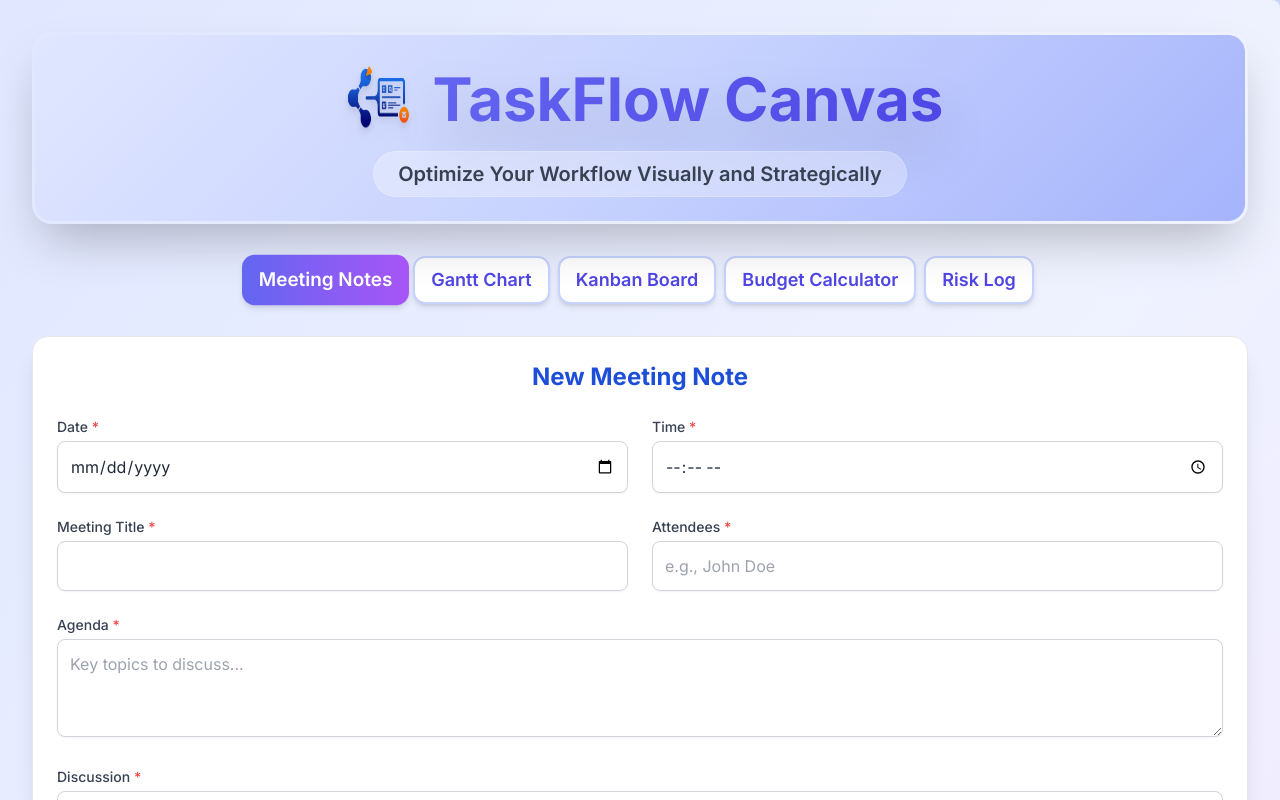
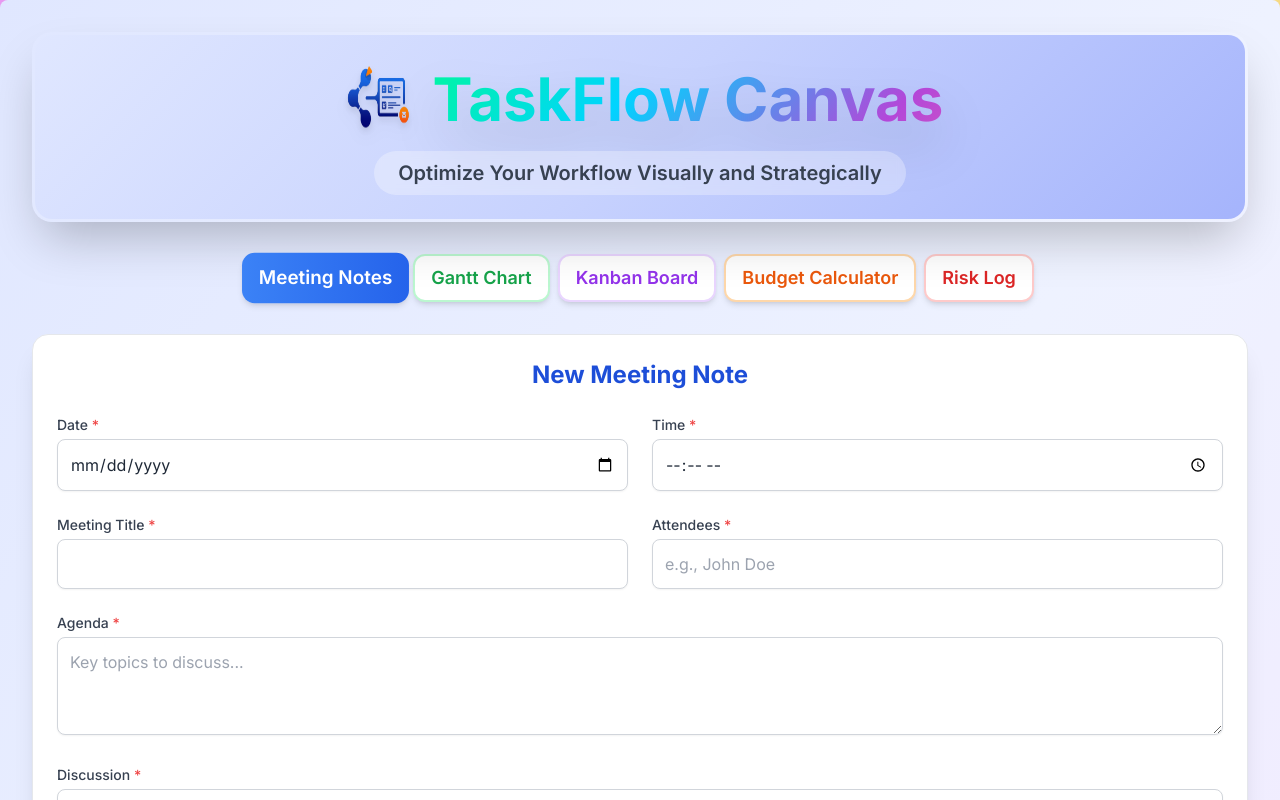
Before and after one commit to Silvia-9/taskflow-canvas, a React (Create React App) app: page / in a window 1280 px wide. Shown: the top 800 px of the page. Built offline with nearby package versions, Linux system fonts and the light colour scheme.

Commit message:
Apply northern lights animated gradient to TaskFlow Canvas header text

```diff
--- a/src/App.tsx
+++ b/src/App.tsx
@@ -1040,16 +1040,14 @@ const App = () => {
                 @import url('https://fonts.googleapis.com/css2?family=Inter:wght@300;400;500;600;700&display=swap');
                 body {
                     font-family: 'Inter', sans-serif;
-                    background: linear-gradient(135deg, #e0e7ff 0%, #c7d2fe 50%, #a5b4fc 100%);
+                    background: linear-gradient(135deg,rgb(231, 153, 241) 0%,rgb(247, 227, 115) 50%,rgb(142, 103, 247) 100%);
                 }
                 .scrollable-content {
                     max-height: 500px; /* Adjust as needed */
                     overflow-y: auto;
-                    border: 1px solid #c7d2fe; /* Light purple border */
-                    border-radius: 0.5rem; /* Rounded corners */
                     padding: 1rem;
                     background-color: #fff;
-                    box-shadow: inset 0 2px 4px 0 rgba(99, 102, 241, 0.06); /* subtle purple inner shadow */
+                    box-shadow: inset 0 2px 4px 0 rgba(63, 137, 235, 0.06); /* subtle purple inner shadow */
                 }
                 /* Hide scrollbar for Chrome, Safari and Opera */
                 .scrollable-content::-webkit-scrollbar {
@@ -1061,10 +1059,22 @@ const App = () => {
                     scrollbar-width: none;  /* Firefox */
                 }
                 .header-gradient {
-                    background: linear-gradient(135deg, #6366f1 0%, #4f46e5 100%);
+                    background: linear-gradient(135deg, #00ff88 0%, #00d4ff 25%, #b347d9 50%, #ff6b9d 75%, #00ff88 100%);
                     -webkit-background-clip: text;
                     -webkit-text-fill-color: transparent;
                     background-clip: text;
+                }
+                .northern-lights-text {
+                    background: linear-gradient(135deg, #00ff88 0%, #00d4ff 25%, #b347d9 50%, #ff6b9d 75%, #00ff88 100%);
+                    -webkit-background-clip: text;
+                    -webkit-text-fill-color: transparent;
+                    background-clip: text;
+                    background-size: 200% 200%;
+                    animation: aurora 3s ease-in-out infinite;
+                }
+                @keyframes aurora {
+                    0%, 100% { background-position: 0% 50%; }
+                    50% { background-position: 100% 50%; }
                 }
                 .header-container {
                     background: linear-gradient(135deg, #e0e7ff 0%, #c7d2fe 50%, #a5b4fc 100%);
@@ -1099,11 +1109,11 @@ const App = () => {
                                 (e.target as HTMLImageElement).style.display = 'none';
                             }}
                         />
-                        <h1 className="text-4xl sm:text-6xl font-extrabold header-gradient drop-shadow-2xl">
+                        <h1 className="text-4xl sm:text-6xl font-extrabold northern-lights-text drop-shadow-2xl">
                             TaskFlow Canvas
                         </h1>
                     </div>
-                    <p className="text-xl font-semibold text-gray-700 bg-white/30 backdrop-blur-sm rounded-full px-6 py-2 inline-block border border-white/20">
+                    <p className="text-xl font-semibold text-gray-700 bg-white/30 backdrop-blur-sm rounded-full px-6 py-2 inline-block">
                         Optimize Your Workflow Visually and Strategically
                     </p>
                 </div>
@@ -1121,7 +1131,7 @@ const App = () => {
                 <button
                     onClick={() => handleTabChange('mom', 'Meeting Notes')}
                     className={`px-4 py-2 rounded-xl font-semibold text-sm md:text-lg transition-all duration-300 ease-in-out shadow-md
-                        ${activeTab === 'mom' ? 'bg-gradient-to-r from-indigo-500 to-purple-500 text-white transform scale-105 shadow-lg' : 'bg-white text-indigo-600 hover:bg-indigo-50 hover:text-indigo-700 border-2 border-indigo-200'}`
+                        ${activeTab === 'mom' ? 'bg-gradient-to-r from-blue-500 to-blue-600 text-white transform scale-105 shadow-lg' : 'bg-white text-blue-600 hover:bg-blue-50 hover:text-blue-700 border-2 border-blue-200'}`
                     }
                 >
                     Meeting Notes
@@ -1129,7 +1139,7 @@ const App = () => {
                 <button
                     onClick={() => handleTabChange('project', 'Gantt Chart')}
                     className={`px-4 py-2 rounded-xl font-semibold text-sm md:text-lg transition-all duration-300 ease-in-out shadow-md
-                        ${activeTab === 'project' ? 'bg-gradient-to-r from-indigo-500 to-purple-500 text-white transform scale-105 shadow-lg' : 'bg-white text-indigo-600 hover:bg-indigo-50 hover:text-indigo-700 border-2 border-indigo-200'}`
+                        ${activeTab === 'project' ? 'bg-gradient-to-r from-green-500 to-green-600 text-white transform scale-105 shadow-lg' : 'bg-white text-green-600 hover:bg-green-50 hover:text-green-700 border-2 border-green-200'}`
                     }
                 >
                     Gantt Chart
@@ -1137,7 +1147,7 @@ const App = () => {
                 <button
                     onClick={() => handleTabChange('taskboard', 'Kanban Board')}
                     className={`px-4 py-2 rounded-xl font-semibold text-sm md:text-lg transition-all duration-300 ease-in-out shadow-md
-                        ${activeTab === 'taskboard' ? 'bg-gradient-to-r from-indigo-500 to-purple-500 text-white transform scale-105 shadow-lg' : 'bg-white text-indigo-600 hover:bg-indigo-50 hover:text-indigo-700 border-2 border-indigo-200'}`
+                        ${activeTab === 'taskboard' ? 'bg-gradient-to-r from-purple-500 to-purple-600 text-white transform scale-105 shadow-lg' : 'bg-white text-purple-600 hover:bg-purple-50 hover:text-purple-700 border-2 border-purple-200'}`
                     }
                 >
                     Kanban Board
@@ -1145,7 +1155,7 @@ const App = () => {
                 <button
                     onClick={() => handleTabChange('budget', 'Budget Calculator')}
                     className={`px-4 py-2 rounded-xl font-semibold text-sm md:text-lg transition-all duration-300 ease-in-out shadow-md
-                        ${activeTab === 'budget' ? 'bg-gradient-to-r from-indigo-500 to-purple-500 text-white transform scale-105 shadow-lg' : 'bg-white text-indigo-600 hover:bg-indigo-50 hover:text-indigo-700 border-2 border-indigo-200'}`
+                        ${activeTab === 'budget' ? 'bg-gradient-to-r from-orange-500 to-orange-600 text-white transform scale-105 shadow-lg' : 'bg-white text-orange-600 hover:bg-orange-50 hover:text-orange-700 border-2 border-orange-200'}`
                     }
                 >
                     Budget Calculator
@@ -1153,7 +1163,7 @@ const App = () => {
                 <button
                     onClick={() => handleTabChange('risks', 'Risk Log')}
                     className={`px-4 py-2 rounded-xl font-semibold text-sm md:text-lg transition-all duration-300 ease-in-out shadow-md
-                        ${activeTab === 'risks' ? 'bg-gradient-to-r from-indigo-500 to-purple-500 text-white transform scale-105 shadow-lg' : 'bg-white text-indigo-600 hover:bg-indigo-50 hover:text-indigo-700 border-2 border-indigo-200'}`
+                        ${activeTab === 'risks' ? 'bg-gradient-to-r from-red-500 to-red-600 text-white transform scale-105 shadow-lg' : 'bg-white text-red-600 hover:bg-red-50 hover:text-red-700 border-2 border-red-200'}`
                     }
                 >
                     Risk Log
@@ -1441,7 +1451,7 @@ const MinutesOfMeeting: React.FC<MinutesOfMeetingProps> = ({ onAddMom, onDeleteM
                 <div className="md:col-span-2 flex justify-center">
                     <button
                         type="submit"
-                        className="bg-indigo-600 text-white px-8 py-3 rounded-full font-semibold text-lg shadow-lg hover:bg-indigo-700 transition duration-300 ease-in-out transform hover:scale-105"
+                        className="bg-blue-600 text-white px-8 py-3 rounded-full font-semibold text-lg shadow-lg hover:bg-blue-700 transition duration-300 ease-in-out transform hover:scale-105"
                     >
                         Add New Meeting Note
                     </button>
@@ -1820,13 +1830,13 @@ const ProjectScheduleComponent: React.FC<ProjectScheduleProps> = ({ onAddProject
                     <button
                         type="button"
                         onClick={addTask}
-                        className="bg-indigo-500 text-white px-8 py-3 rounded-full font-semibold text-lg shadow-lg hover:bg-indigo-600 transition duration-300 ease-in-out transform hover:scale-105"
+                        className="bg-green-500 text-white px-8 py-3 rounded-full font-semibold text-lg shadow-lg hover:bg-green-600 transition duration-300 ease-in-out transform hover:scale-105"
                     >
                         Add
                     </button>
                     <button
                         type="submit"
-                        className="bg-indigo-600 text-white px-8 py-3 rounded-full font-semibold text-lg shadow-lg hover:bg-indigo-700 transition duration-300 ease-in-out transform hover:scale-105"
+                        className="bg-blue-600 text-white px-8 py-3 rounded-full font-semibold text-lg shadow-lg hover:bg-blue-700 transition duration-300 ease-in-out transform hover:scale-105"
                     >
                         Save
                     </button>
@@ -2409,9 +2419,9 @@ const BudgetCalculatorComponent: React.FC<BudgetCalculatorProps> = ({ onAddBudge
                                     <p className="text-sm text-purple-600 font-medium">Earned Value (EV)</p>
                                     <p className="text-2xl font-bold text-purple-800">${getTotalEarnedValue(budget).toFixed(2)}</p>
                                 </div>
-                                <div className="bg-indigo-100 p-4 rounded-lg text-center">
-                                    <p className="text-sm text-indigo-600 font-medium">Actual Cost (AC)</p>
-                                    <p className="text-2xl font-bold text-indigo-800">${getTotalActual(budget).toFixed(2)}</p>
+                                <div className="bg-green-100 p-4 rounded-lg text-center">
+                                    <p className="text-sm text-green-600 font-medium">Actual Cost (AC)</p>
+                                    <p className="text-2xl font-bold text-green-800">${getTotalActual(budget).toFixed(2)}</p>
                                 </div>
 
                                 {/* EVM Variances */}
```
Also changed, not shown: 7 other files (tests, documents, lock files or other folders).
